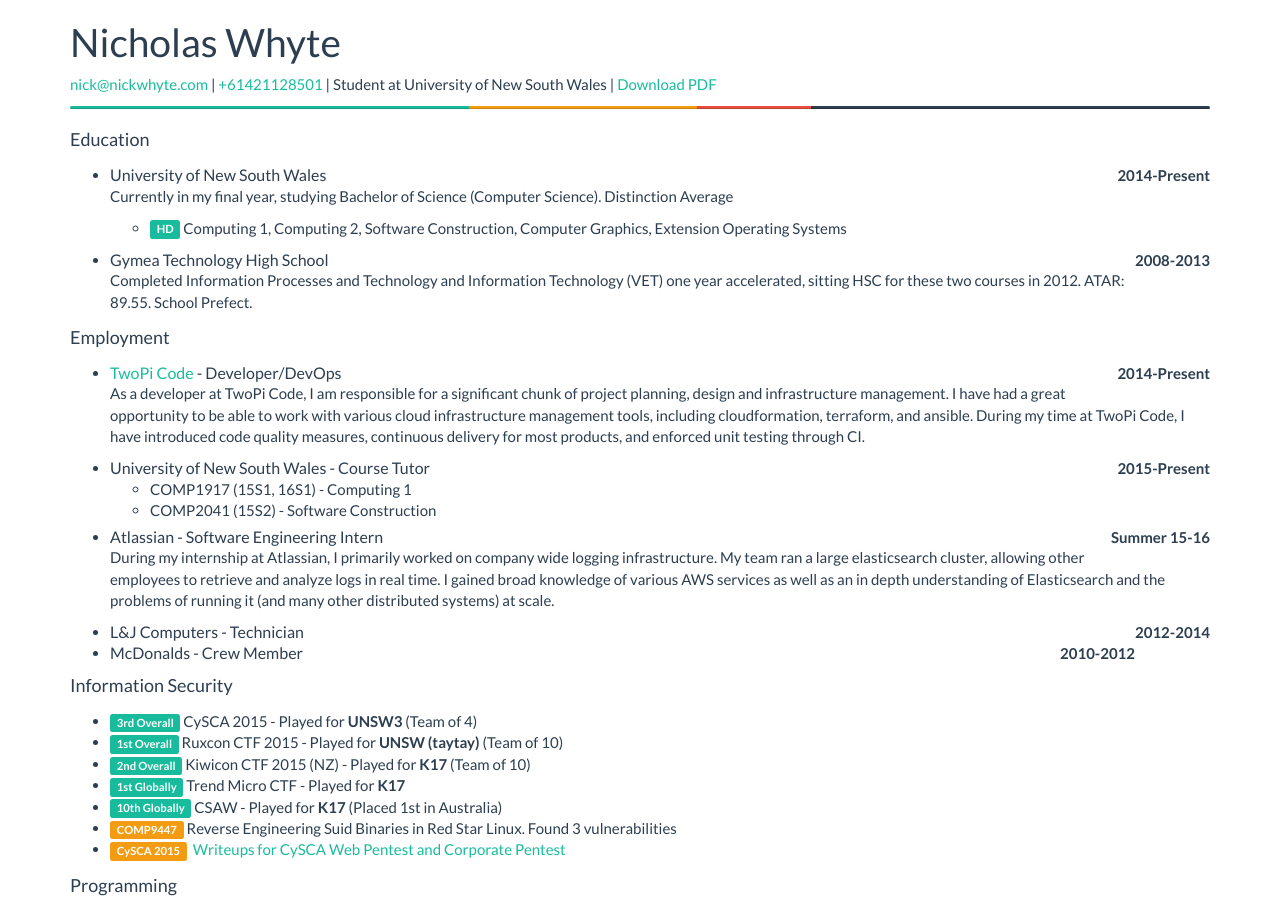
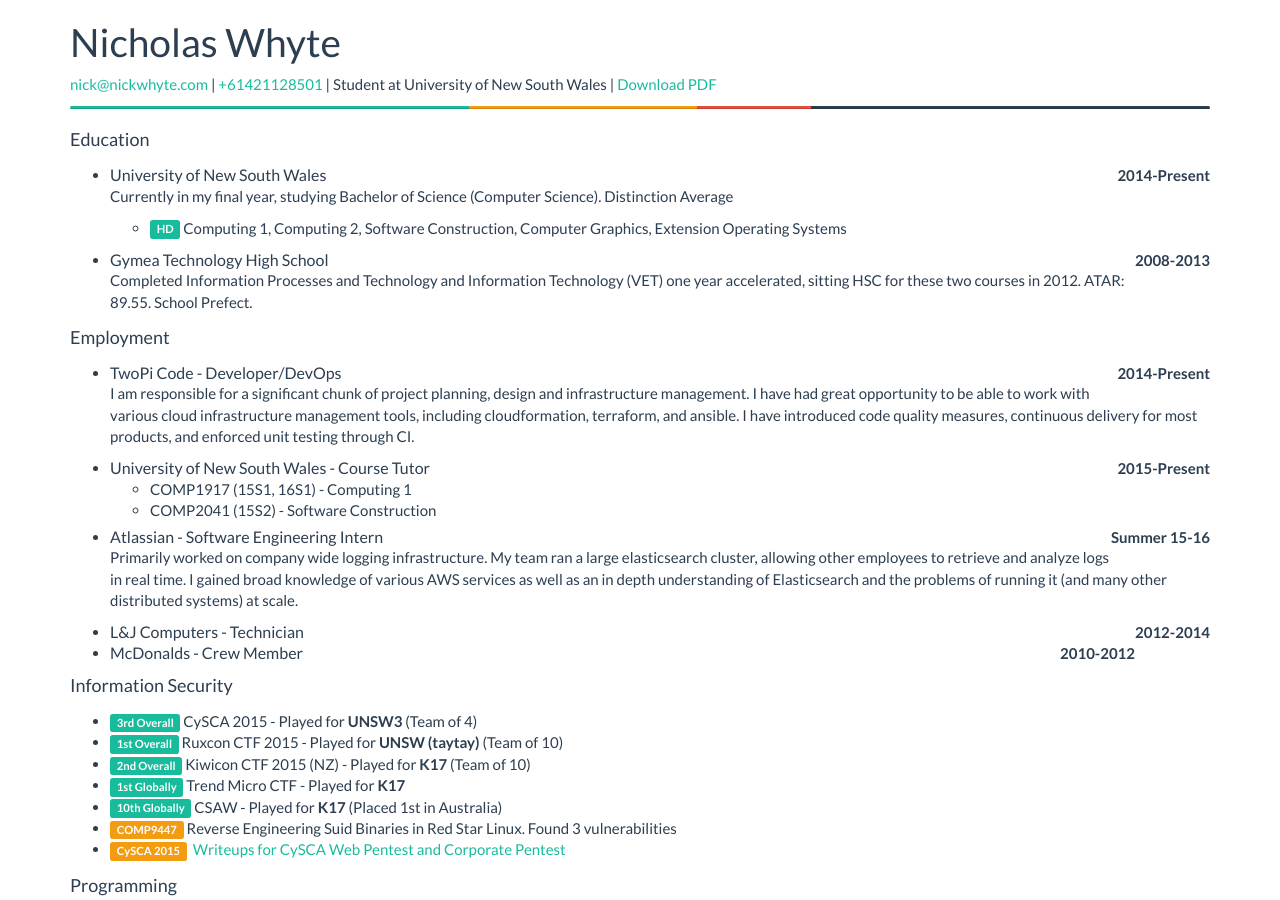
Before and after one commit to nickw444/nickw444.github.io, a Jekyll site: the page resume/index.html, which Jekyll copies as it is, in a window 1280 px wide and 900 px high. Built offline with Jekyll 4.4.1, drawn with Linux system fonts in a browser that asks for light colours.

Commit message:
Improved

```diff
--- a/resume/index.html
+++ b/resume/index.html
@@ -81,9 +81,9 @@
             <h2>Employment</h2>
             <ul>
                 <li><span class="pull-right"><strong>2014-Present</strong></span>
-                    <h4><a href="http://twopicode.com/">TwoPi Code</a> - Developer/DevOps</h4>
+                    <h4>TwoPi Code - Developer/DevOps</h4>
                     <p>
-                    As a developer at TwoPi Code, I am responsible for a significant chunk of project planning, design and infrastructure management. I have had a great opportunity to be able to work with various cloud infrastructure management tools, including cloudformation, terraform, and ansible. During my time at TwoPi Code, I have introduced code quality measures, continuous delivery for most products, and enforced unit testing through CI.
+                    I am responsible for a significant chunk of project planning, design and infrastructure management. I have had great opportunity to be able to work with various cloud infrastructure management tools, including cloudformation, terraform, and ansible. I have introduced code quality measures, continuous delivery for most products, and enforced unit testing through CI.
                     </p>
                 </li>
                 <li><span class="pull-right"><strong>2015-Present</strong></span>
@@ -96,7 +96,7 @@
                 <li><span class="pull-right"><strong>Summer 15-16</strong></span>
                     <h4>Atlassian - Software Engineering Intern</h4>
                     <p>
-                        During my internship at Atlassian, I primarily worked on company wide logging infrastructure. My team ran a large elasticsearch cluster, allowing other employees to retrieve and analyze logs in real time. I gained broad knowledge of various AWS services as well as an in depth understanding of Elasticsearch and the problems of running it (and many other distributed systems) at scale.
+                        Primarily worked on company wide logging infrastructure. My team ran a large elasticsearch cluster, allowing other employees to retrieve and analyze logs in real time. I gained broad knowledge of various AWS services as well as an in depth understanding of Elasticsearch and the problems of running it (and many other distributed systems) at scale.
                     </p>
                 </li>
                 <li><span class="pull-right"><strong>2012-2014</strong></span>
```
